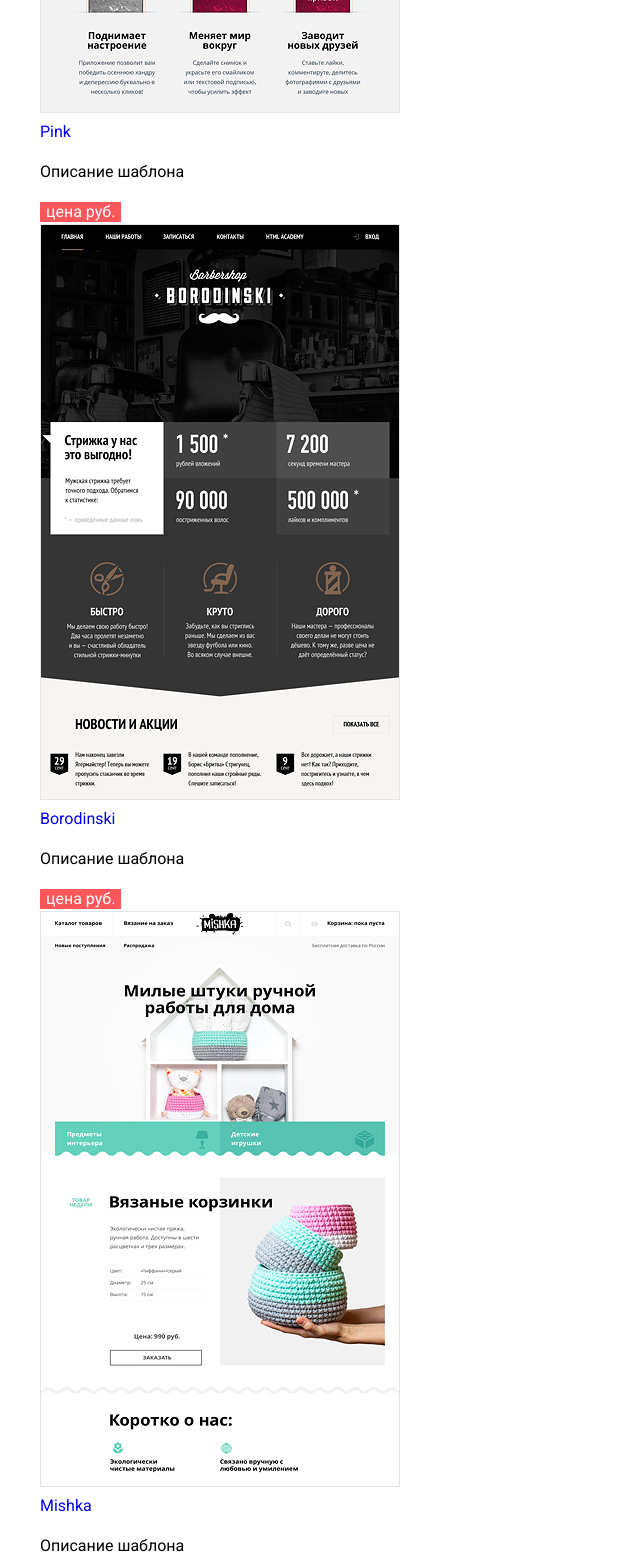
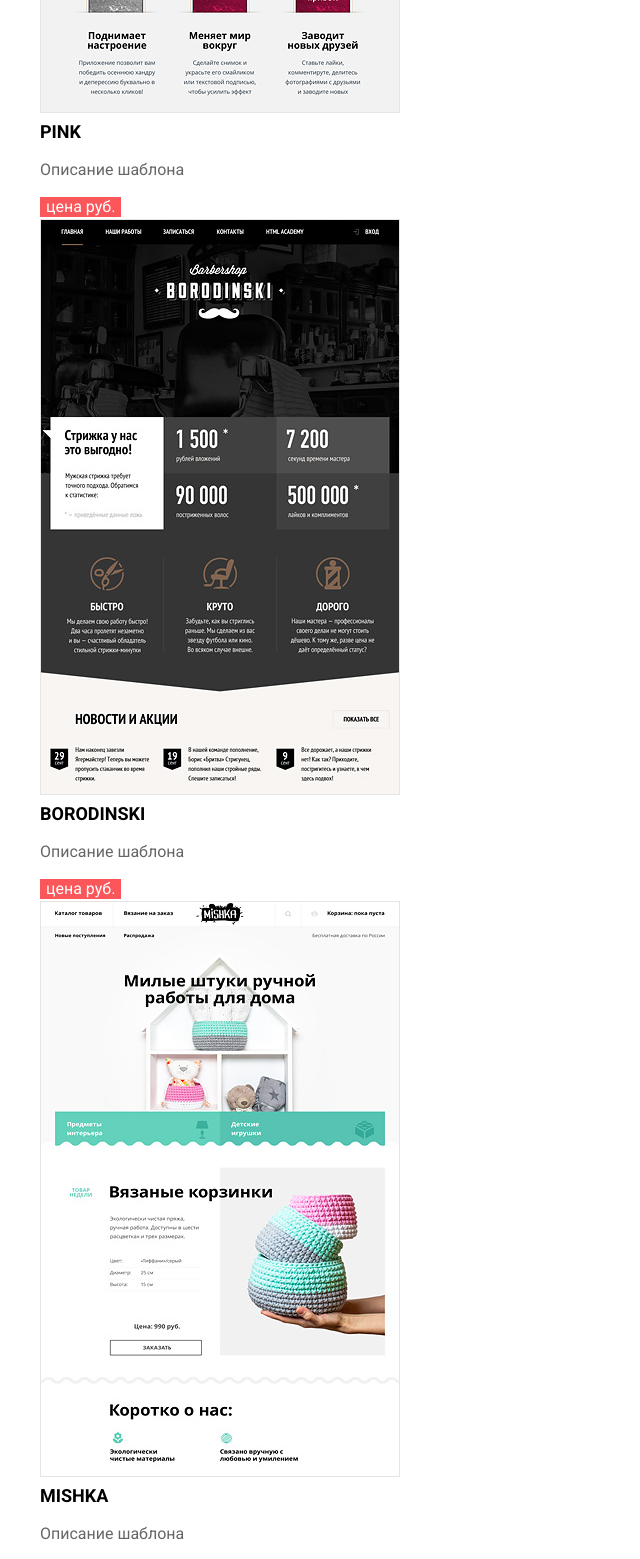
Before and after one commit to nstsvs/1302997-nerds-27, a plain HTML site: page catalog.html in a window 1280 px wide. Shown: the part 2100-3659 px from the top of the page, without its empty margins (0-640 px from the left). Drawn offline with Linux system fonts and the light colour scheme.

Commit message:
Update catalog.html

```diff
--- a/catalog.html
+++ b/catalog.html
@@ -113,40 +113,40 @@
           <li>
             <img src="img/pink.png" width="360" height="576" alt="шаблон сайта Pink">
             <div>
-                <a href="item.html">Pink</a>
-                <p>Описание шаблона</p>
+                <a class="item-title" href="item.html">Pink</a>
+                <p class="item-description">Описание шаблона</p>
                 <button class="item-button" type="button">цена руб.</button>
             </div>
             </li>
             <li>
               <img src="img/barbershop.png" width="360" height="576" alt="шаблон сайта Borodinski">
               <div>
-                <a href="catalog-item.html">Borodinski</a>
-                <p>Описание шаблона</p>
+                <a class="item-title" href="catalog-item.html">Borodinski</a>
+                <p class="item-description">Описание шаблона</p>
                 <button class="item-button" type="button">цена руб.</button>
               </div>
             </li>
             <li>
               <img src="img/mishka.png" width="360" height="576" alt="шаблон сайта Mishka">
               <div>
-                <a href="catalog-item.html">Mishka</a>
-                <p>Описание шаблона</p>
+                <a class="item-title" href="catalog-item.html">Mishka</a>
+                <p class="item-description">Описание шаблона</p>
                 <button class="item-button" type="button">цена руб.</button>
               </div>
             </li>
             <li>
               <img src="img/aplus.png" width="360" height="576" alt="шаблон сайта Aplus">
               <div>
-                <a href="catalog-item.html">A+</a>
-                <p>Описание шаблона</p>
+                <a class="item-title" href="catalog-item.html">A+</a>
+                <p class="item-description">Описание шаблона</p>
                 <button class="item-button" type="button">цена руб.</button>
               </div>
               </li>
               <li>
                 <img src="img/kvast.png" width="360" height="576" alt="шаблон сайта Кваст">
                 <div>
-                  <a href="catalog-item.html">Кваст</a>
-                  <p>Описание шаблона</p>
+                  <a class="item-title" href="catalog-item.html">Кваст</a>
+                  <p class="item-description">Описание шаблона</p>
                   <button class="item-button" type="button">цена руб.</button>
                 </div>
               </li>
```
